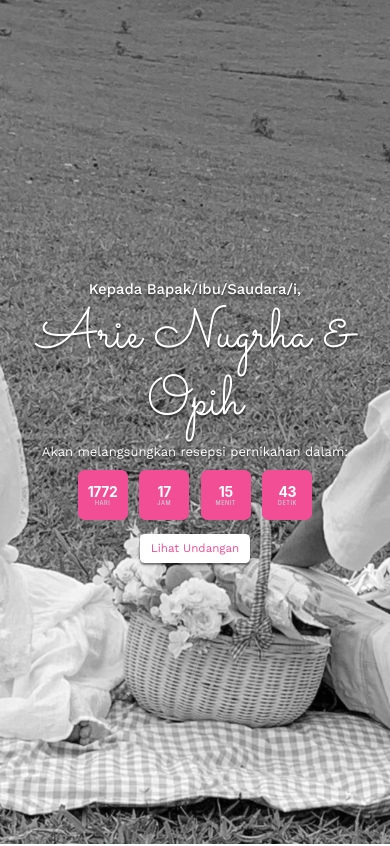
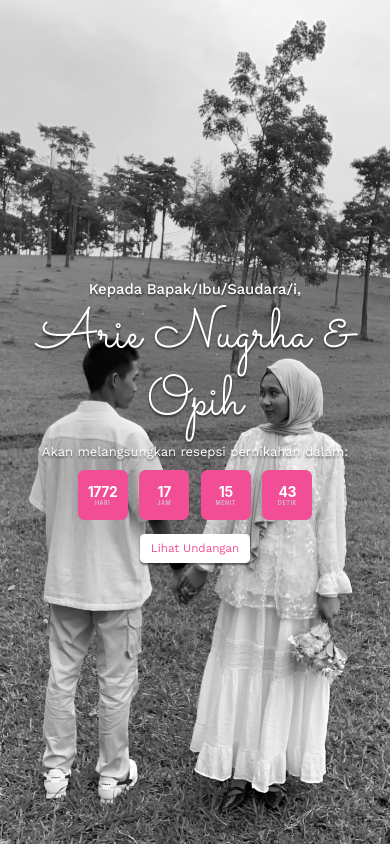
Before and after one commit to arnugrha/undangan-pernikahan, a plain HTML site: page index.html in a window 390 px wide. Shown: the top 846 px of the page. Drawn offline with nearby package versions, Linux system fonts and the light colour scheme; some packages are replaced by stand-ins of ours; a script that the page names is missing.

Commit message:
mengubah background versi mobile

```diff
--- a/style.css
+++ b/style.css
@@ -460,6 +460,11 @@ footer li {
     html {
         font-size: 58%;
     }
+
+    .hero::before {
+        background-image: url(img/bg-mobile.jpg);
+    }
+
     .simply-countdown > .simply-section {
         padding: .8rem;
     }
```
Also changed, not shown: img/bg-mobile.jpg (added).
